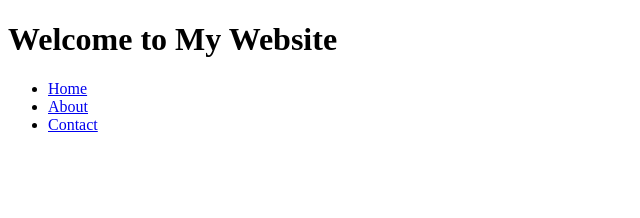
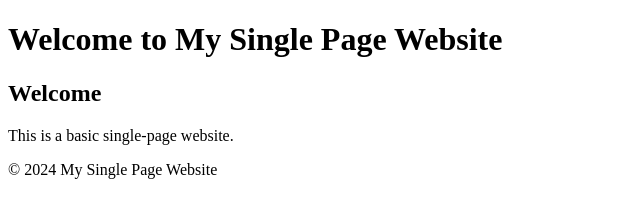
Before and after one commit to REEEPlayz/reeeplayz.github.io, a plain HTML site: page index.html in a window 1280 px wide. Shown: the whole page, without its empty margins (0-640 px from the left). Drawn offline with Linux system fonts and the light colour scheme.

Commit message:
Update index.html

```diff
--- a/index.html
+++ b/index.html
@@ -3,21 +3,22 @@
 <head>
     <meta charset="UTF-8">
     <meta name="viewport" content="width=device-width, initial-scale=1.0">
-    <title>Your Title Here</title>
+    <title>My Single Page Website</title>
 </head>
 <body>
 
     <header>
-        <h1>Welcome to My Website</h1>
+        <h1>Welcome to My Single Page Website</h1>
     </header>
 
-    <nav>
-        <ul>
-            <li><a href="home.html">Home</a></li>
-            <li><a href="about.html">About</a></li>
-            <li><a href="contact.html">Contact</a></li>
-        </ul>
-    </nav>
+    <section>
+        <h2>Welcome</h2>
+        <p>This is a basic single-page website.</p>
+    </section>
+
+    <footer>
+        <p>&copy; 2024 My Single Page Website</p>
+    </footer>
 
 </body>
 </html>
```
